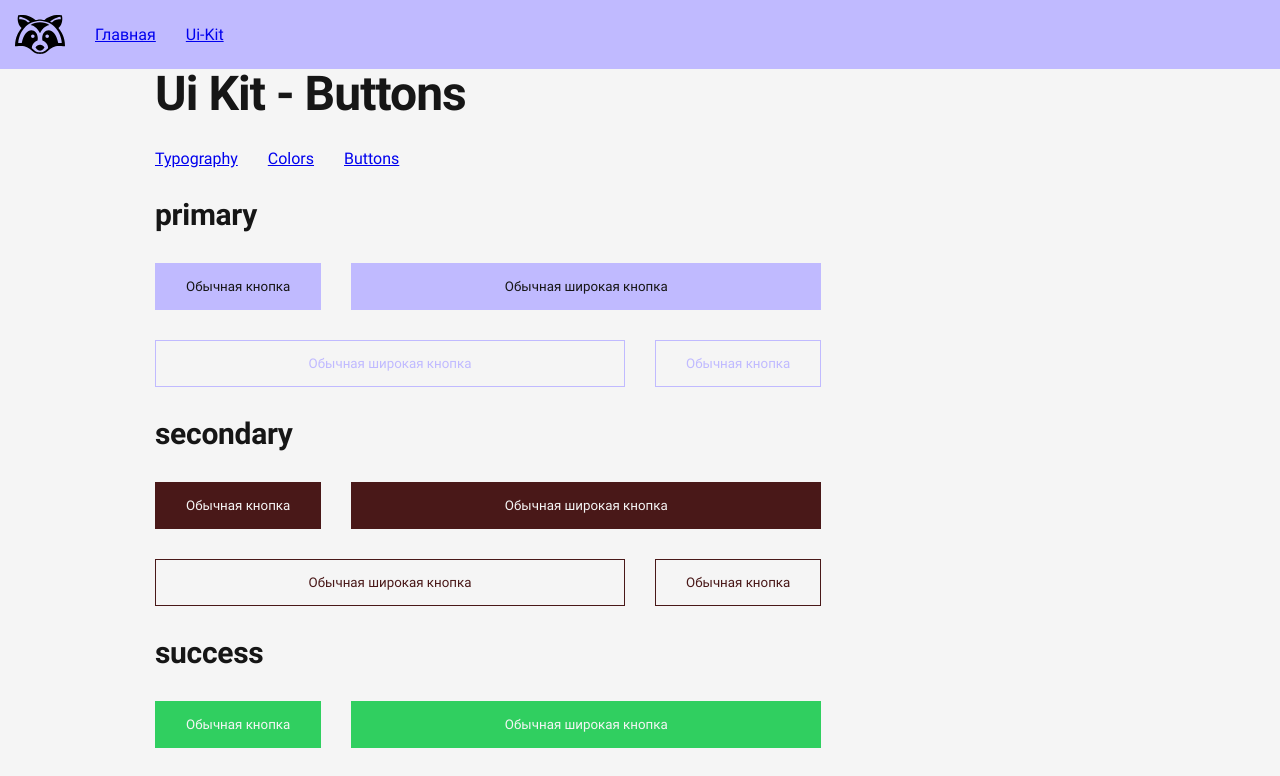
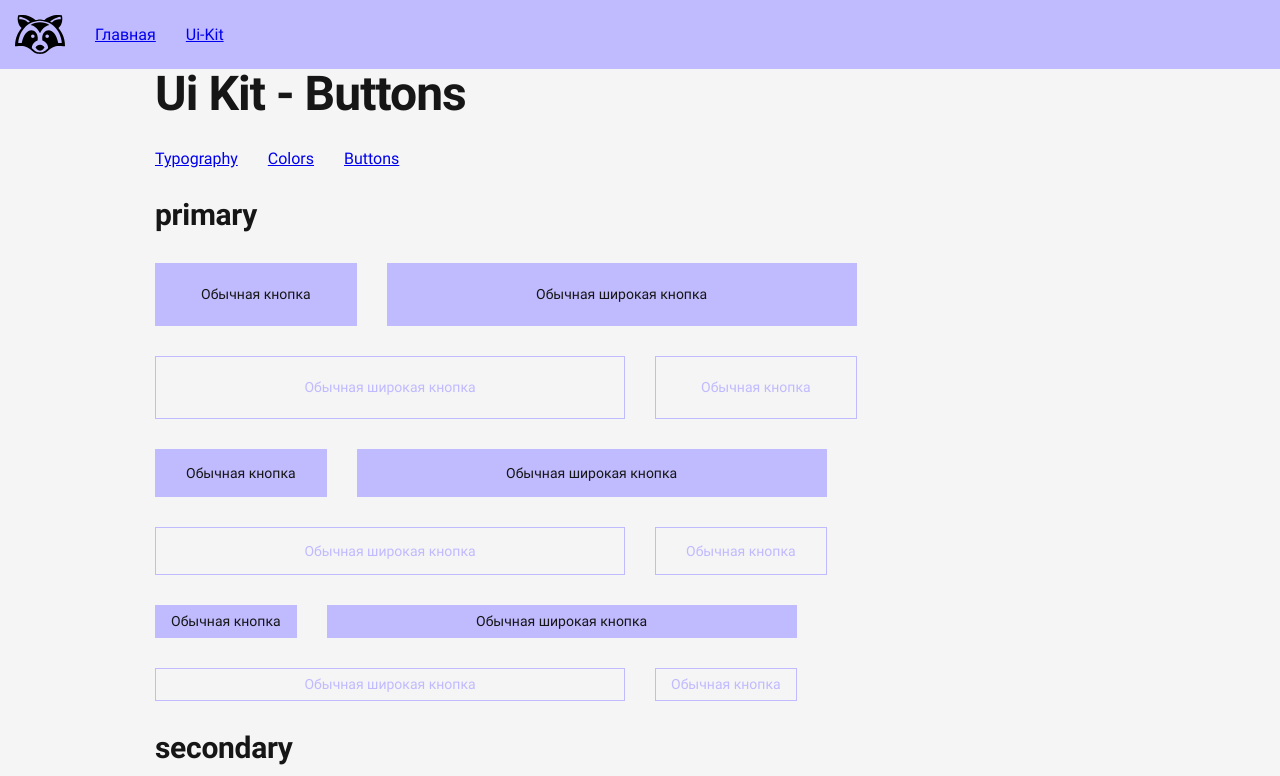
Before and after one commit to ramstex/reactor, a React app: page /ui-kit/buttons in a window 1280 px wide. Shown: the top 776 px of the page. Built offline with nearby package versions, Linux system fonts and the light colour scheme.

Commit message:
Buttons ui-kit page

```diff
--- a/src/components/Ui/Button/Button.jsx
+++ b/src/components/Ui/Button/Button.jsx
@@ -9,11 +9,12 @@ import './Button.scss';
 class UiButton extends React.Component {
 	//	Классы
 	classNameRoot() {
-		const { className, theme, wide, ghost } = this.props;
+		const { className, theme, size, wide, ghost } = this.props;
 		return classnames(
 			'ui-button',
 			className,
-			`_theme_${theme}`,
+			`_theme_${ theme }`,
+			`_size_${ size }`,
 			{ _wide: wide },
 			{ _ghost: ghost }
 		);
--- a/src/components/Ui/Button/Button.scss
+++ b/src/components/Ui/Button/Button.scss
@@ -10,16 +10,17 @@ $themes: (
 	secondary: back,
 	success: back,
 	warning: text,
-	danger: text,
+	danger: back,
 	info: text,
 );
 
 .ui-button {
 	width: fit-content;
-	padding: math.div(layout.$gap, 2) layout.$gap;
 	border-width: 1px;
 	border-style: solid;
+	font-size: 14px;
 	font-family: fonts.$primary;
+	white-space: nowrap;
 	cursor: pointer;
 	-webkit-appearance: none;
 	transition: all 0.3s ease;
@@ -50,4 +51,18 @@ $themes: (
 			}
 		}
 	}
+
+	&._size {
+		&_lg {
+			padding: layout.$gap * 0.75 layout.$gap * 1.5;
+		}
+
+		&_md {
+			padding: math.div(layout.$gap, 2) layout.$gap;
+		}
+
+		&_sm {
+			padding: math.div(layout.$gap, 4) math.div(layout.$gap, 2);
+		}
+	}
 }
--- a/src/pages/UiKit/pages/Buttons/Buttons.jsx
+++ b/src/pages/UiKit/pages/Buttons/Buttons.jsx
@@ -30,6 +30,12 @@ class PageUiKitButtons extends React.Component {
 			'info',
 		];
 
+		const sizes = [
+			'lg',
+			'md',
+			'sm',
+		];
+
 		return (
 			<div className={ this.classNameRoot() }>
 				<MarkupSection title={ 'Ui Kit - Buttons' }>
@@ -38,25 +44,35 @@ class PageUiKitButtons extends React.Component {
 
 				{ themes.map( ( theme ) => (
 					<MarkupSection key={ theme } title={ theme } titleTag={ 'h4' }>
+						<div>
+							{ sizes.map( ( size ) => (
+								<div key={ size }>
 									<Row>
 										<Col className={ this.classNameCol() }>
-								<UiButton theme={ theme }>Обычная кнопка</UiButton>
+											<UiButton theme={ theme } size={ size }>Обычная кнопка</UiButton>
 										</Col>
 
 										<Col className={ this.classNameCol() } col={ 6 }>
-								<UiButton theme={ theme } wide>Обычная широкая кнопка</UiButton>
+											<UiButton theme={ theme } size={ size } wide>
+												Обычная широкая кнопка
+											</UiButton>
 										</Col>
 									</Row>
 
 									<Row>
 										<Col className={ this.classNameCol() } col={ 6 }>
-								<UiButton theme={ theme } wide ghost>Обычная широкая кнопка</UiButton>
+											<UiButton theme={ theme } size={ size } wide ghost>
+												Обычная широкая кнопка
+											</UiButton>
 										</Col>
 
 										<Col className={ this.classNameCol() }>
-								<UiButton theme={ theme } ghost>Обычная кнопка</UiButton>
+											<UiButton theme={ theme } size={ size } ghost>Обычная кнопка</UiButton>
 										</Col>
 									</Row>
+								</div>
+							) ) }
+						</div>
 					</MarkupSection>
 				) ) }
 			</div>
```
Lines whose indentation alone changed are shown as unchanged.
